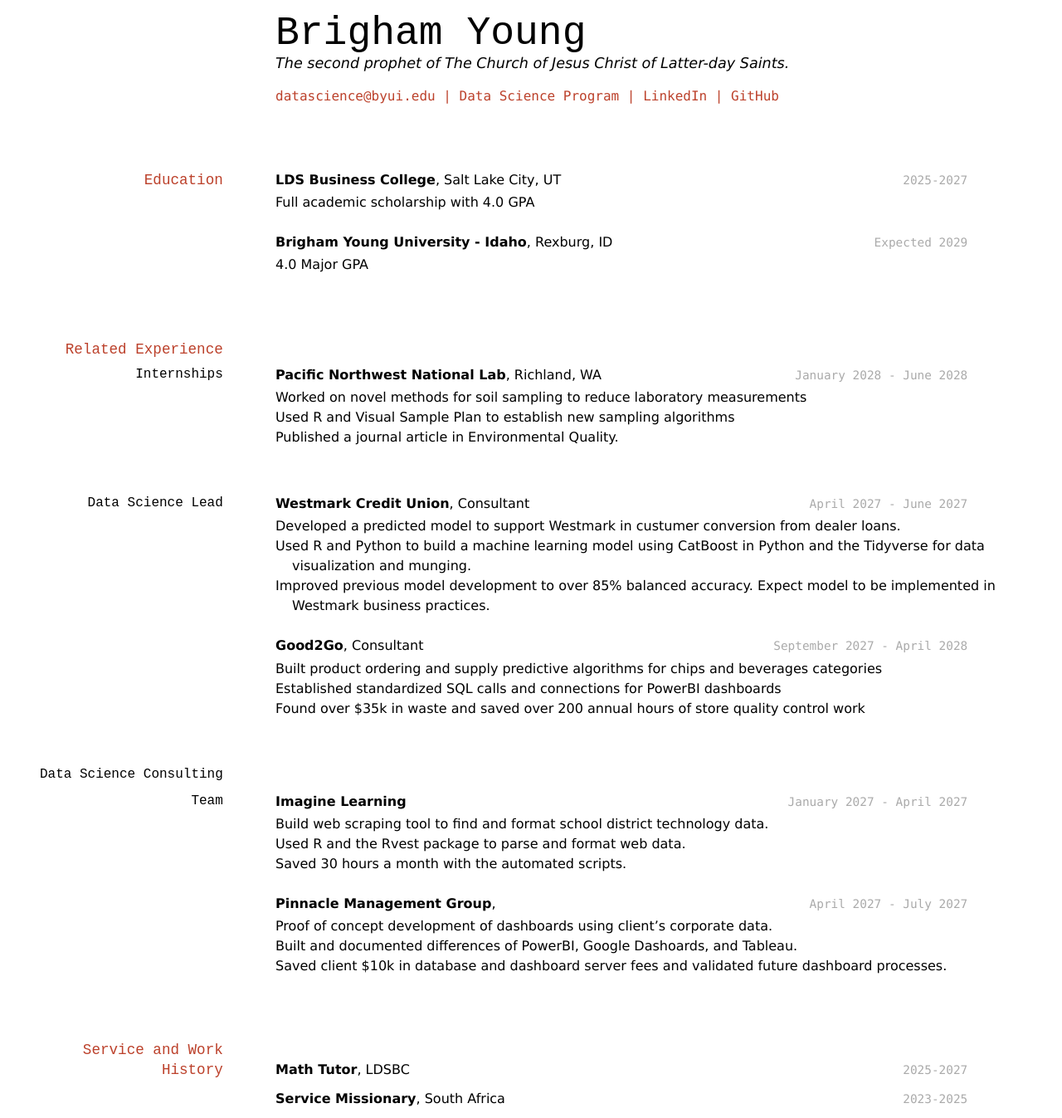
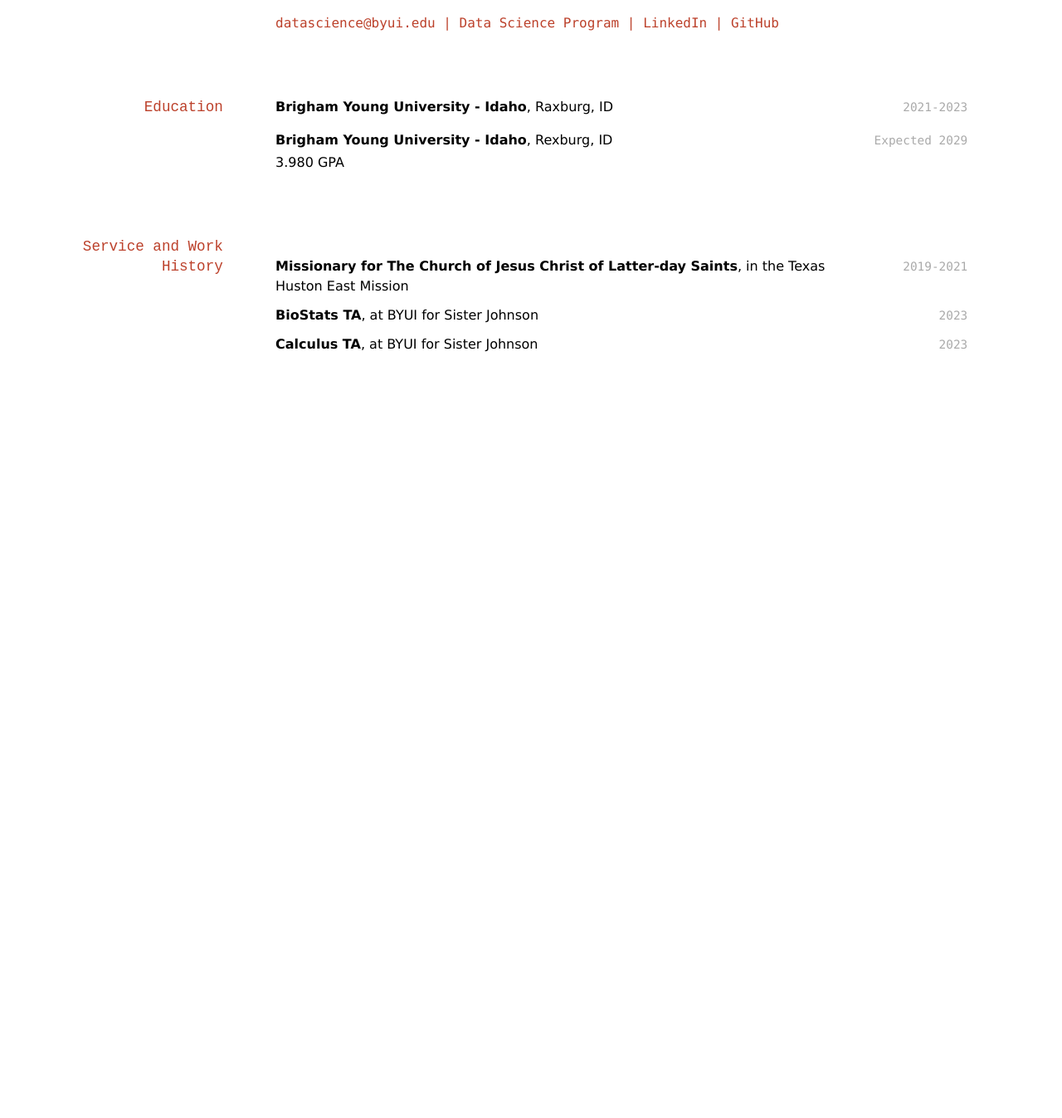
Before and after one commit to Sorensen-Sam/Sorensen_Resume, a Jekyll site: the page built from docs/index.md, in a window 1280 px wide. Shown: the whole page at 83% size. Built offline with Jekyll 4.4.1, drawn with Linux system fonts in a browser that asks for light colours; after the commit the page ends 900 px from its top, so only the background shows below that.

Commit message:
Adding my information

```diff
--- a/docs/index.md
+++ b/docs/index.md
@@ -1,9 +1,7 @@
 ---
 layout: cv
-title: Brigham Young's Resume
+title: Sam Sorensen's Resume
 ---
-# Brigham Young
-The second prophet of The Church of Jesus Christ of Latter-day Saints.
 
 <div id="webaddress">
 <a href="datascience@byui.edu">datascience@byui.edu</a>
@@ -16,69 +14,28 @@
 
 ## Education
 
-`2025-2027`
-__LDS Business College__, Salt Lake City, UT
+`2021-2023`
+__Brigham Young University - Idaho__, Raxburg, ID
 
-- Full academic scholarship with 4.0 GPA
+-
 
 `Expected 2029`
 __Brigham Young University - Idaho__, Rexburg, ID
 
-- 4.0 Major GPA
-
-
-## Related Experience
-
-### Internships
-
-`January 2028 - June 2028`
-__Pacific Northwest National Lab__, Richland, WA
-
-- Worked on novel methods for soil sampling to reduce laboratory measurements
-- Used R and Visual Sample Plan to establish new sampling algorithms
-- Published a journal article in Environmental Quality.
-
-### Data Science Lead
-
-`April 2027 - June 2027`
-__Westmark Credit Union__, Consultant
-
-- Developed a predicted model to support Westmark in custumer conversion from dealer loans.
-- Used R and Python to build a machine learning model using CatBoost in Python and the Tidyverse for data visualization and munging.
-- Improved previous model development to over 85% balanced accuracy. Expect model to be implemented in Westmark business practices.
-
-`September 2027 - April 2028`
-__Good2Go__, Consultant
-
-- Built product ordering and supply predictive algorithms for chips and beverages categories
-- Established standardized SQL calls and connections for PowerBI dashboards
-- Found over $35k in waste and saved over 200 annual hours of store quality control work
-
-### Data Science Consulting Team
-
-`January 2027 - April 2027`
-__Imagine Learning__
-
-- Build web scraping tool to find and format school district technology data.
-- Used R and the Rvest package to parse and format web data.
-- Saved 30 hours a month with the automated scripts.
-
-`April 2027 - July 2027`
-__Pinnacle Management Group__,
-
-- Proof of concept development of dashboards using client's corporate data.
-- Built and documented differences of PowerBI, Google Dashoards, and Tableau.
-- Saved client $10k in database and dashboard server fees and validated future dashboard processes.
-
+- 3.980 GPA
 
 ## Service and Work History
 
-`2025-2027`
-__Math Tutor__, LDSBC
+`2019-2021`
+__Missionary for The Church of Jesus Christ of Latter-day Saints__, in the Texas Huston East Mission
+
+`2023`
+__BioStats TA__, at BYUI for Sister Johnson
+
+`2023`
+__Calculus TA__, at BYUI for Sister Johnson
 
 
-`2023-2025`
-__Service Missionary__, South Africa
 
 
 
```
